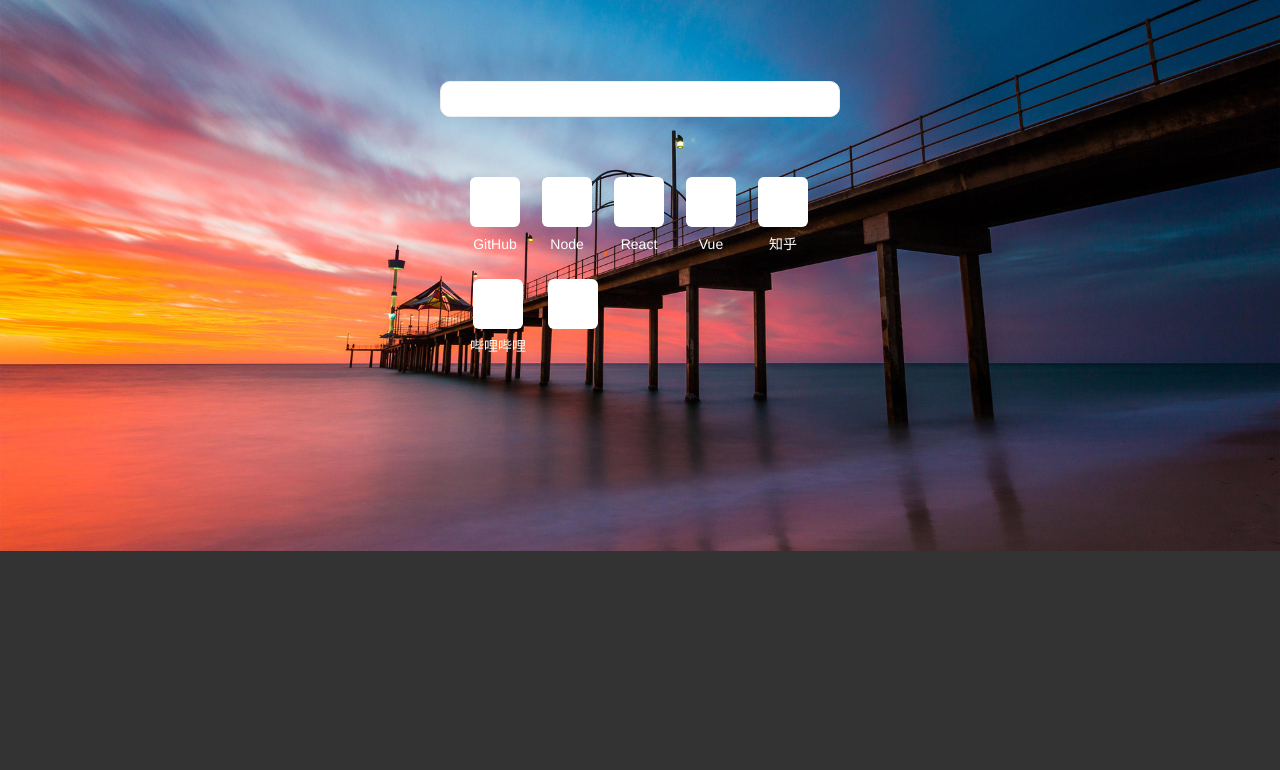
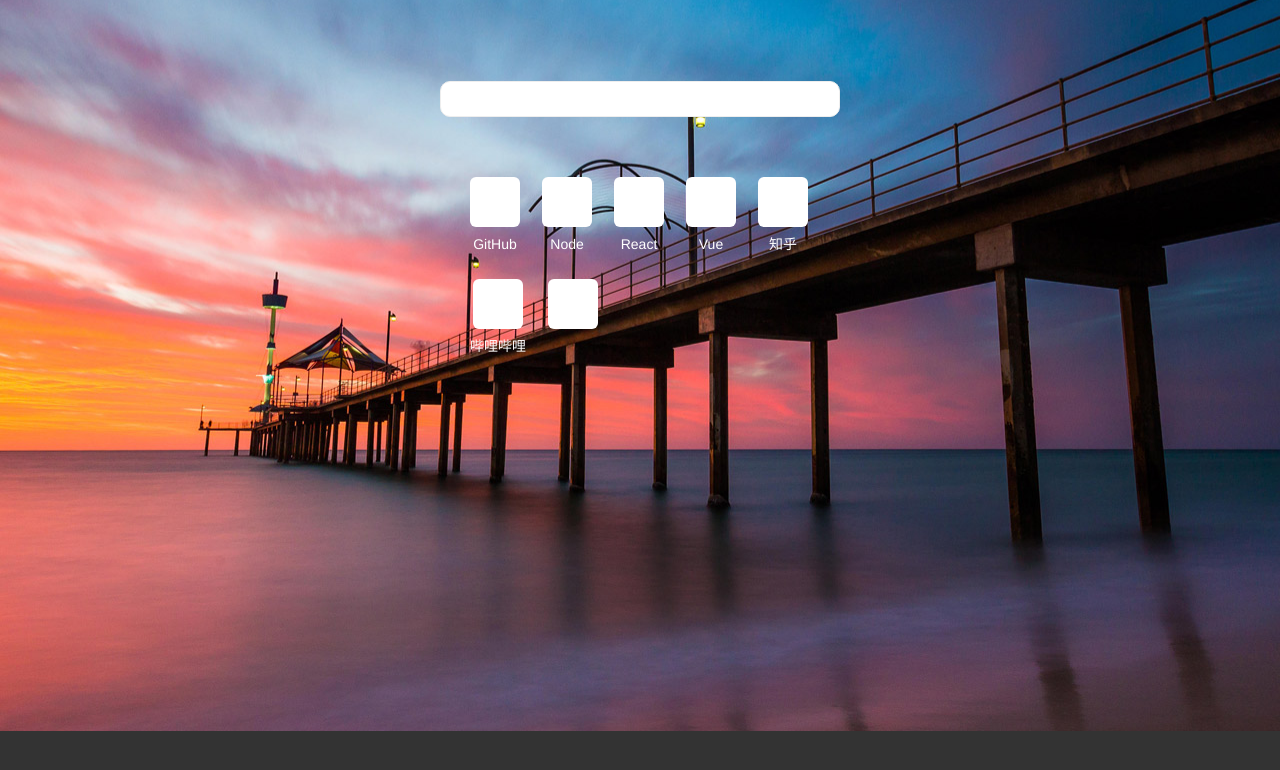
Before and after one commit to wangpf1129/Site-navigation, a website: page src/index.html in a window 1280 px wide. Drawn offline with nearby package versions, Linux system fonts and the light colour scheme.

Commit message:
‘修改样式

```diff
--- a/src/style.css
+++ b/src/style.css
@@ -36,8 +36,8 @@ body {
     background: url("./img/bg.jpg");
     font-family: "Microsoft Yahei Light", "Microsoft Yahei", PingFangSC-Regular, Helvetica, sans-serif, 等线;
     background-color: rgb(51, 51, 51);
-    background-size: cover;
-    -webkit-tap-highlight-color: transparent;
+    /*background-size: cover;*/
+    /*-webkit-tap-highlight-color: transparent;*/
     overflow: hidden;
     margin: 0px;
     background-repeat: no-repeat;
```
Also changed, not shown: 3 other files.
